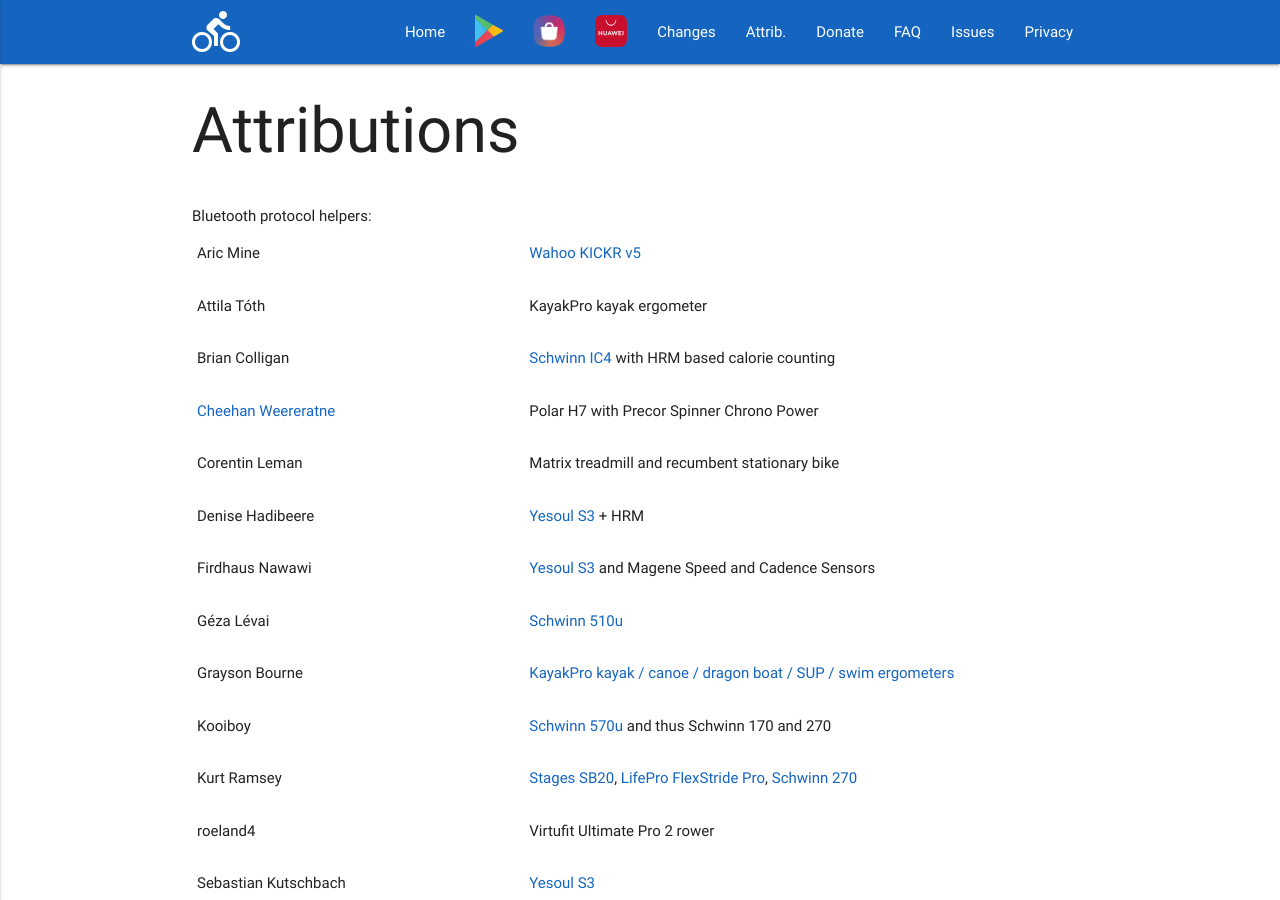
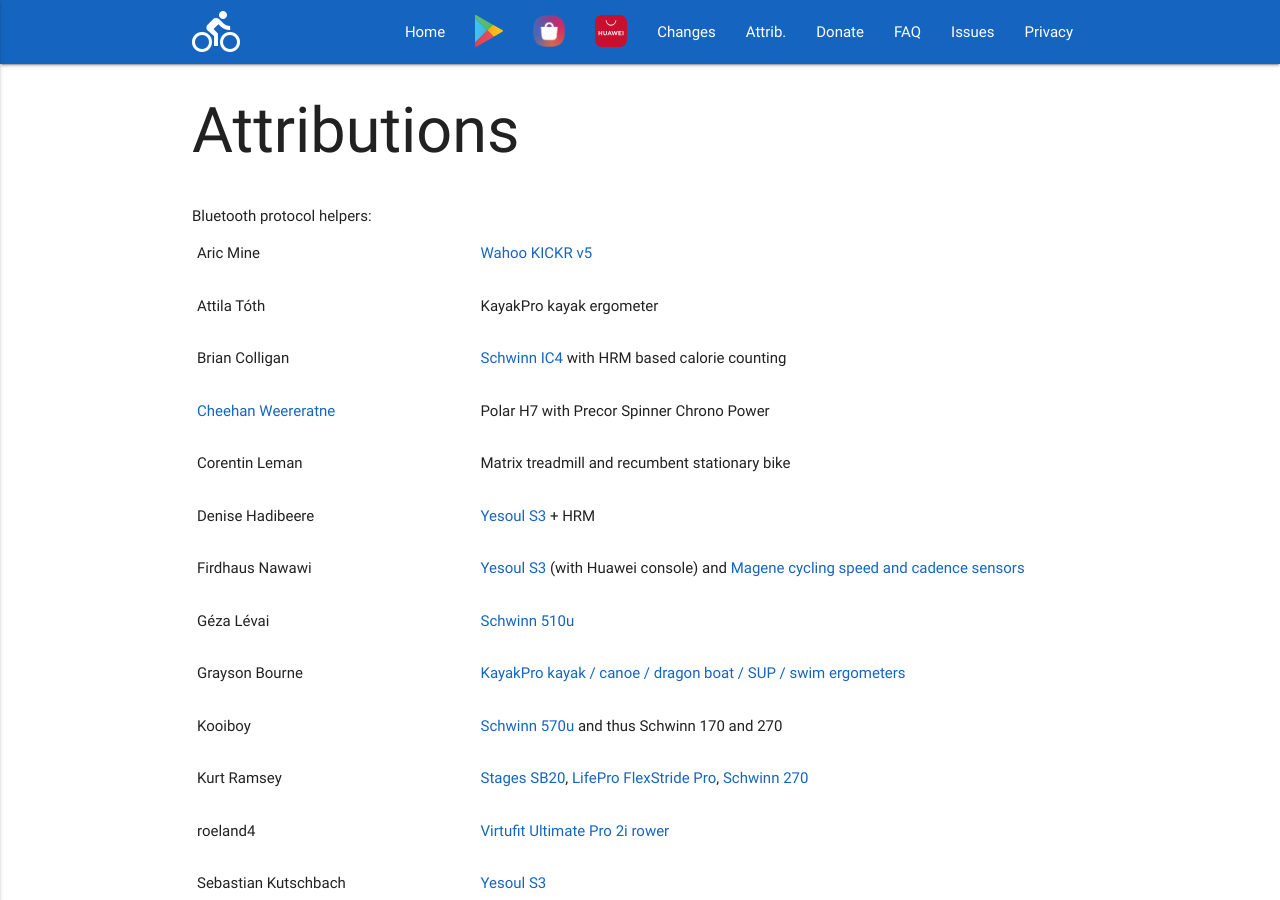
Before and after one commit to TrackMyIndoorWorkout/TrackMyIndoorWorkout.github.io, a Jekyll site: the page built from attributions.md, in a window 1280 px wide and 900 px high. Built offline with Jekyll 4.4.1, drawn with Linux system fonts in a browser that asks for light colours.

Commit message:
Feature Virtufit UP2i and Magene as supported devices, add URLs

```diff
--- a/_config.yml
+++ b/_config.yml
@@ -52,6 +52,8 @@ schwinn_570u_url: https://global.schwinnfitness.com/en/570u/100529.html
 yesoul_s3_url: https://www.yesoulfitness.com/shop/yesoul-s3-indoor-cycling-bike-black/
 lifepro_flexstride_pro_url: https://lifeprofitness.com/products/flexstride-pro-calf-leg-foot-pedal-exerciser
 apk_pure_url: https://m.apkpure.com/track-my-indoor-workout/dev.csaba.track_my_indoor_exercise
+virtufit_up2i_url: https://www.coolblue.nl/en/product/870498/virtufit-ultimate-pro-2i.html
+magene_csc_url: https://www.magene.com/product_s3.html
 
 exclude:
   - "LICENSE"
--- a/attributions.md
+++ b/attributions.md
@@ -40,7 +40,7 @@ permalink: /attributions/
         </tr>
         <tr>
           <td>Firdhaus Nawawi</td>
-          <td><a href="{{ site.yesoul_s3_url }}">Yesoul S3</a> and Magene Speed and Cadence Sensors</td>
+          <td><a href="{{ site.yesoul_s3_url }}">Yesoul S3</a> (with Huawei console) and <a href="{{ site.magene_csc_url }}">Magene cycling speed and cadence sensors</a></td>
         </tr>
         <tr>
           <td>Géza Lévai</td>
@@ -60,7 +60,7 @@ permalink: /attributions/
         </tr>
         <tr>
           <td>roeland4</td>
-          <td>Virtufit Ultimate Pro 2 rower</td>
+          <td><a href="{{ site.virtufit_up2i_url }}">Virtufit Ultimate Pro 2i rower</a></td>
         </tr>
         <tr>
           <td>Sebastian Kutschbach</td>
```
Also changed, not shown: index.md (+2 -0 lines).
